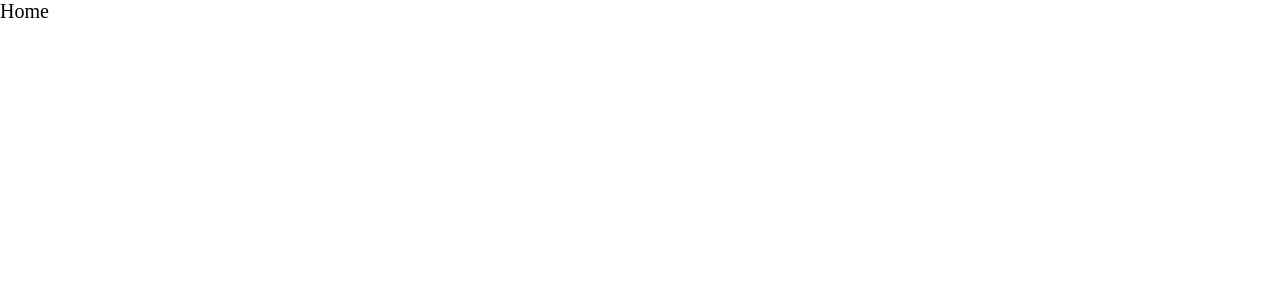
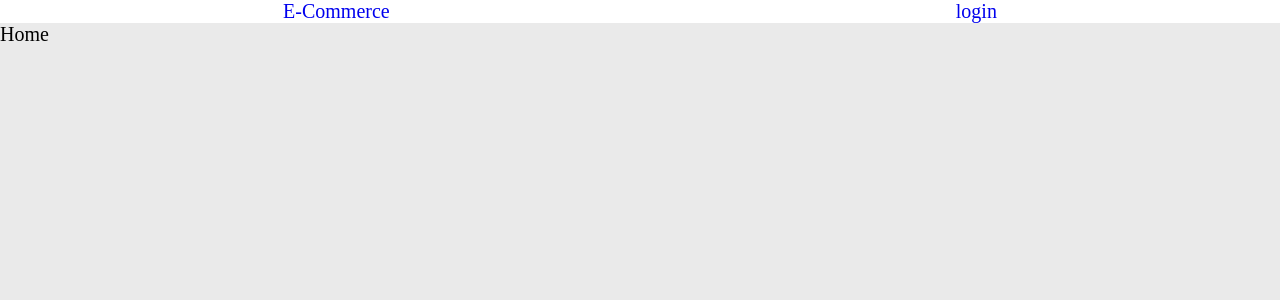
Before and after one commit to HemanthDas/Full-Stack, a React (Vite) app in the folder Client/: page / in a window 1280 px wide. Shown: the top 300 px of the page. Built offline with nearby package versions, Linux system fonts and the light colour scheme.

Commit message:
Add login & register forms
Added login form and register form and created routes to the pages

```diff
--- a/Client/src/App.css
+++ b/Client/src/App.css
@@ -3,12 +3,19 @@ body {
   min-height: 100vh;
   padding: 0px;
   margin: 0px;
+  background-color: rgb(234, 234, 234);
 }
 #root {
   font-size: 20px;
 }
-.links {
+a {
   text-decoration: none;
+}
+.navbar {
+  display: flex;
+  width: 100%;
+  justify-content: space-around;
+  background-color: white;
 }
 .not-found {
   overflow: hidden;
@@ -16,7 +23,7 @@ body {
   flex-direction: column;
   justify-content: space-evenly;
   align-items: center;
-  height: 100vh;
+  background-color: white;
   > h1 {
     font-size: 15vmax;
     margin: 0px;
--- a/Client/src/App.jsx
+++ b/Client/src/App.jsx
@@ -1,9 +1,12 @@
 import "./App.css";
 import { Outlet } from "@tanstack/react-router";
 import { TanStackRouterDevtools } from "@tanstack/router-devtools";
+import Navbar from "./components/navbar";
+
 function App() {
   return (
     <>
+      <Navbar />
       <Outlet />
       <TanStackRouterDevtools />
     </>
--- /dev/null
+++ b/Client/src/components/navbar.jsx
@@ -0,0 +1,32 @@
+import { Link, useRouter } from "@tanstack/react-router";
+
+const Navbar = () => {
+  const isLoggedIn = false;
+  const route = useRouter();
+  return (
+    <div>
+      {route.state.location.pathname !== "/login" &&
+        route.state.location.pathname !== "/register" && (
+          <nav className="navbar">
+            <Link to="/">E-Commerce</Link>
+            <div className="profile">
+              {isLoggedIn ? (
+                <Link to={"account"}>Profile</Link>
+              ) : (
+                <Link
+                  to={"account/login"}
+                  search={{
+                    redirect:route.state.location.pathname,
+                  }}
+                >
+                  login
+                </Link>
+              )}
+            </div>
+          </nav>
+        )}
+    </div>
+  );
+};
+
+export default Navbar;
--- /dev/null
+++ b/Client/src/pages/auth/login.jsx
@@ -0,0 +1,11 @@
+import { useEffect } from "react";
+import { useRouter } from "@tanstack/react-router";
+const Login = () => {
+  const route = useRouter();
+  useEffect(() => {
+    console.log(route.state.location.search);
+  }, []);
+  return <div className="">Login</div>;
+};
+
+export default Login;
--- /dev/null
+++ b/Client/src/pages/auth/register.jsx
@@ -0,0 +1,7 @@
+import React from "react";
+
+const Register = () => {
+  return <div>Register</div>;
+};
+
+export default Register;
--- a/Client/src/router.jsx
+++ b/Client/src/router.jsx
@@ -14,12 +14,31 @@ const indexRoute = new Route({
   path: "/",
   component: lazyRouteComponent(() => import("./pages/home")),
 });
+const accountRoute = new Route({
+  getParentRoute: () => rootRoute,
+  path: "account",
+});
 
+const loginRoute = new Route({
+  getParentRoute: () => accountRoute,
+  path: "login",
+  component: lazyRouteComponent(() => import("./pages/auth/login")),
+});
+const regitsterRoute = new Route({
+  getParentRoute: () => accountRoute,
+  path: "register",
+  component: lazyRouteComponent(() => import("./pages/auth/register")),
+});
 const notFoundRoute = new Route({
   getParentRoute: () => rootRoute,
   path: "*",
   component: lazyRouteComponent(() => import("./pages/NotFound")),
 });
 
-const routeTree = rootRoute.addChildren([indexRoute, notFoundRoute]);
+const routeTree = rootRoute.addChildren([
+  indexRoute,
+  accountRoute.addChildren([loginRoute, regitsterRoute]),
+  notFoundRoute,
+]);
+
 export const routes = new Router({ routeTree });
```
Also changed, not shown: Client/src/pages/account.jsx (added).
